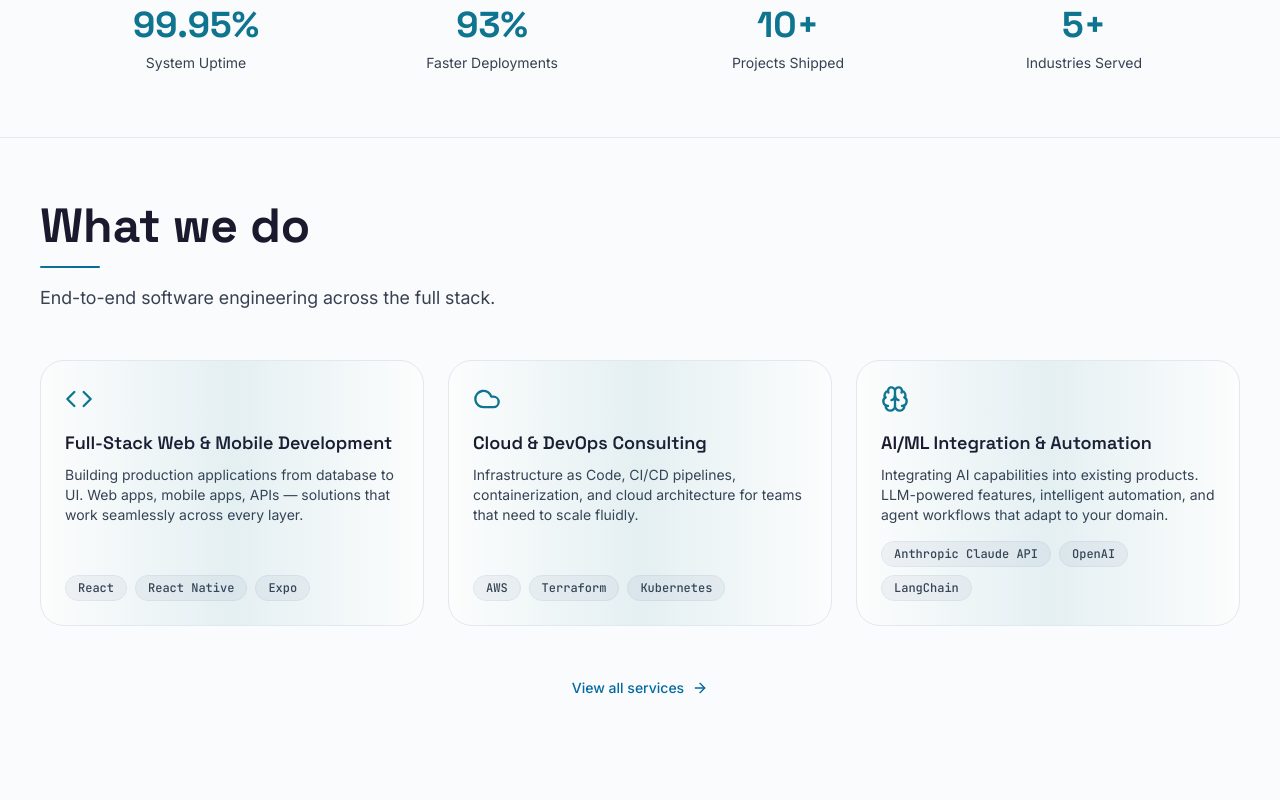
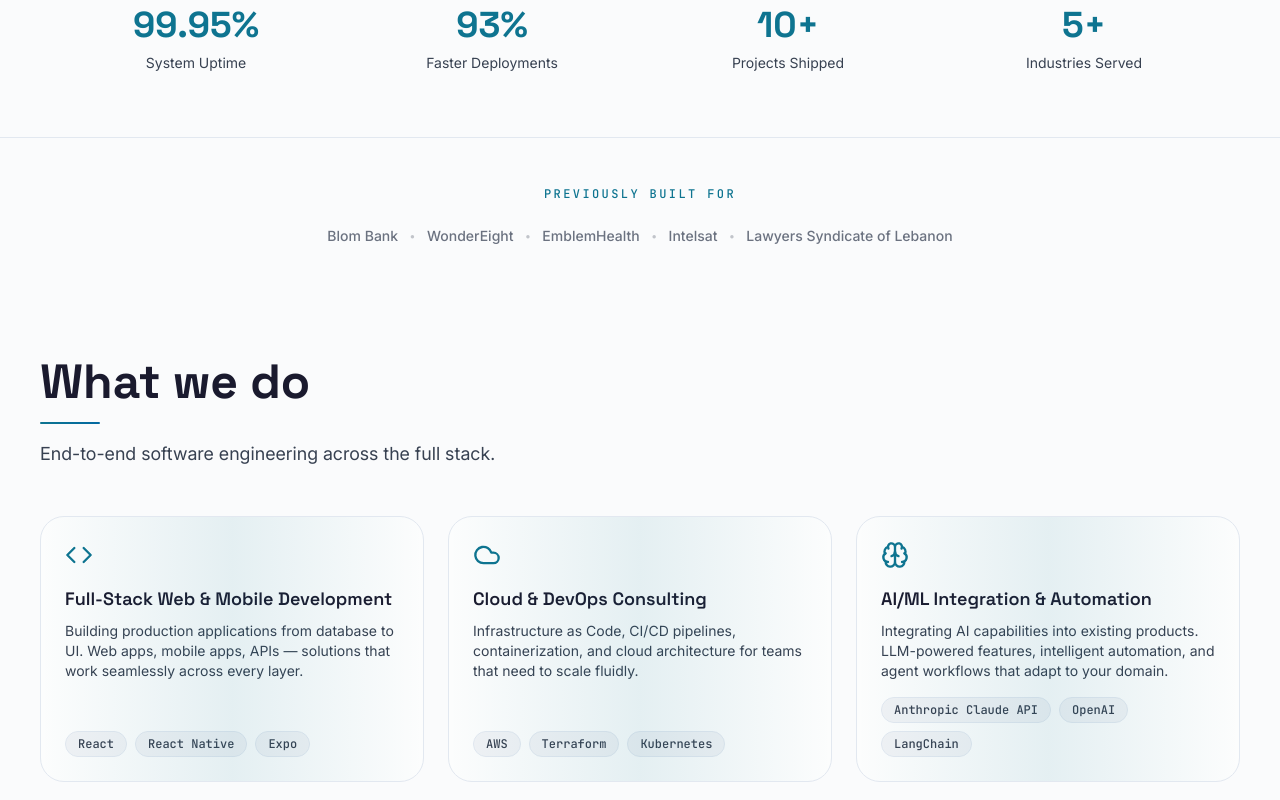
Before and after one commit to GabrielGhsoub/Likwiid-website, a React (Vite) app: page / in a window 1280 px wide. Shown: the part 860-1660 px from the top of the page. Built offline with nearby package versions, Linux system fonts and the light colour scheme; no server answers.

Commit message:
feat: add Previously Built For logo bar and How We Work process section

```diff
--- /dev/null
+++ b/src/components/sections/Process.tsx
@@ -0,0 +1,112 @@
+import { m } from 'framer-motion'
+import { useScrollAnimation } from '../../hooks/useScrollAnimation'
+import { SectionHeading } from '../ui/SectionHeading'
+
+const steps = [
+  {
+    number: '01',
+    title: 'Discovery',
+    description: 'We learn your goals, constraints, and users. No assumptions.',
+  },
+  {
+    number: '02',
+    title: 'Architecture',
+    description: 'System design, tech stack selection, and project roadmap.',
+  },
+  {
+    number: '03',
+    title: 'Build',
+    description: 'Iterative development with weekly demos and continuous feedback.',
+  },
+  {
+    number: '04',
+    title: 'Ship',
+    description: 'Deployment, monitoring, and handoff with full documentation.',
+  },
+  {
+    number: '05',
+    title: 'Support',
+    description: 'Ongoing maintenance, optimization, and feature development.',
+  },
+]
+
+const STAGGER_CONTAINER = {
+  hidden: {},
+  visible: {
+    transition: {
+      staggerChildren: 0.12,
+      delayChildren: 0.1,
+    },
+  },
+}
+
+const STEP_ITEM = {
+  hidden: {
+    opacity: 0,
+    y: 24,
+  },
+  visible: {
+    opacity: 1,
+    y: 0,
+    transition: {
+      duration: 0.5,
+      ease: [0.22, 1, 0.36, 1] as const,
+    },
+  },
+}
+
+const LINE_EXPAND = {
+  hidden: { scaleX: 0 },
+  visible: {
+    scaleX: 1,
+    transition: {
+      duration: 0.8,
+      delay: 0.2,
+      ease: [0.22, 1, 0.36, 1] as const,
+    },
+  },
+}
+
+export function Process() {
+  const { ref, isVisible } = useScrollAnimation()
+
+  return (
+    <section className="py-16 px-6">
+      <div className="mx-auto max-w-[1200px]">
+        <SectionHeading title="How we work" align="center" />
+
+        <div ref={ref}>
+          {/* Connecting line — desktop only */}
+          <m.div
+            className="hidden md:block h-[1px] bg-accent-gold/30 mx-auto mb-8 origin-left"
+            style={{ width: 'calc(100% - 80px)', marginLeft: '40px' }}
+            variants={LINE_EXPAND}
+            initial="hidden"
+            animate={isVisible ? 'visible' : 'hidden'}
+          />
+
+          <m.div
+            className="grid grid-cols-1 md:grid-cols-5 gap-8 md:gap-6"
+            variants={STAGGER_CONTAINER}
+            initial="hidden"
+            animate={isVisible ? 'visible' : 'hidden'}
+          >
+            {steps.map((step) => (
+              <m.div key={step.number} className="text-center md:text-left" variants={STEP_ITEM}>
+                <span className="text-accent-gold font-[family-name:var(--font-mono)] text-sm font-medium">
+                  {step.number}
+                </span>
+                <h3 className="text-text-primary font-semibold font-[family-name:var(--font-display)] mt-2 text-base">
+                  {step.title}
+                </h3>
+                <p className="text-text-secondary text-sm mt-1 leading-relaxed">
+                  {step.description}
+                </p>
+              </m.div>
+            ))}
+          </m.div>
+        </div>
+      </div>
+    </section>
+  )
+}
--- /dev/null
+++ b/src/components/sections/TrustedBy.tsx
@@ -0,0 +1,83 @@
+import { m } from 'framer-motion'
+import { useScrollAnimation } from '../../hooks/useScrollAnimation'
+
+const companies = [
+  'Blom Bank',
+  'WonderEight',
+  'EmblemHealth',
+  'Intelsat',
+  'Lawyers Syndicate of Lebanon',
+]
+
+const STAGGER_CONTAINER = {
+  hidden: {},
+  visible: {
+    transition: {
+      staggerChildren: 0.08,
+      delayChildren: 0.15,
+    },
+  },
+}
+
+const FADE_IN = {
+  hidden: {
+    opacity: 0,
+    y: 12,
+  },
+  visible: {
+    opacity: 1,
+    y: 0,
+    transition: {
+      duration: 0.4,
+      ease: [0.22, 1, 0.36, 1] as const,
+    },
+  },
+}
+
+const LABEL_FADE = {
+  hidden: { opacity: 0, y: 8 },
+  visible: {
+    opacity: 1,
+    y: 0,
+    transition: { duration: 0.4 },
+  },
+}
+
+export function TrustedBy() {
+  const { ref, isVisible } = useScrollAnimation()
+
+  return (
+    <section ref={ref} className="py-12 px-6">
+      <div className="mx-auto max-w-[1200px]">
+        <m.p
+          className="text-xs uppercase tracking-[0.2em] text-accent-gold font-medium font-[family-name:var(--font-mono)] text-center mb-6"
+          variants={LABEL_FADE}
+          initial="hidden"
+          animate={isVisible ? 'visible' : 'hidden'}
+        >
+          Previously built for
+        </m.p>
+
+        <m.div
+          className="flex flex-wrap items-center justify-center gap-x-3 gap-y-3"
+          variants={STAGGER_CONTAINER}
+          initial="hidden"
+          animate={isVisible ? 'visible' : 'hidden'}
+        >
+          {companies.map((company, index) => (
+            <m.div key={company} className="flex items-center gap-3" variants={FADE_IN}>
+              {index > 0 && (
+                <span className="text-text-tertiary/40 text-[8px] leading-none select-none hidden sm:inline">
+                  ●
+                </span>
+              )}
+              <span className="text-sm font-medium text-text-tertiary whitespace-nowrap">
+                {company}
+              </span>
+            </m.div>
+          ))}
+        </m.div>
+      </div>
+    </section>
+  )
+}
--- a/src/pages/Home.tsx
+++ b/src/pages/Home.tsx
@@ -1,7 +1,9 @@
 import { Hero } from '../components/sections/Hero'
 import { Stats } from '../components/sections/Stats'
+import { TrustedBy } from '../components/sections/TrustedBy'
 import { ServiceCards } from '../components/sections/ServiceCards'
 import { FeaturedWork } from '../components/sections/FeaturedWork'
+import { Process } from '../components/sections/Process'
 import { CTA } from '../components/sections/CTA'
 import { PageTransition } from '../components/layout/PageTransition'
 
@@ -10,8 +12,10 @@ export default function Home() {
     <PageTransition>
       <Hero />
       <Stats />
+      <TrustedBy />
       <ServiceCards />
       <FeaturedWork />
+      <Process />
       <CTA />
     </PageTransition>
   )
```
